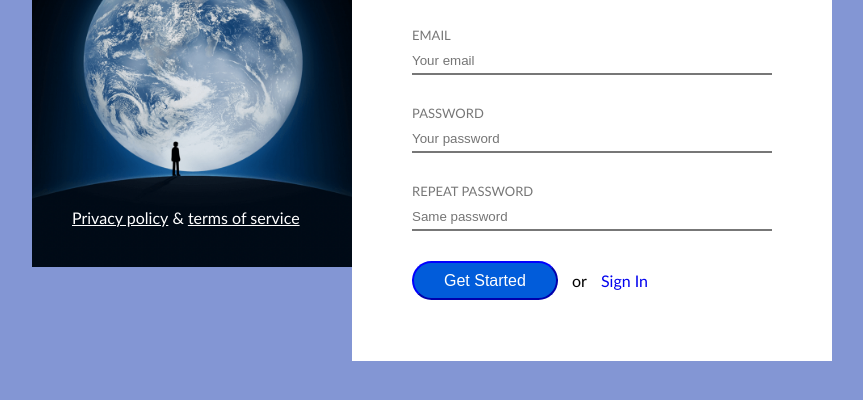
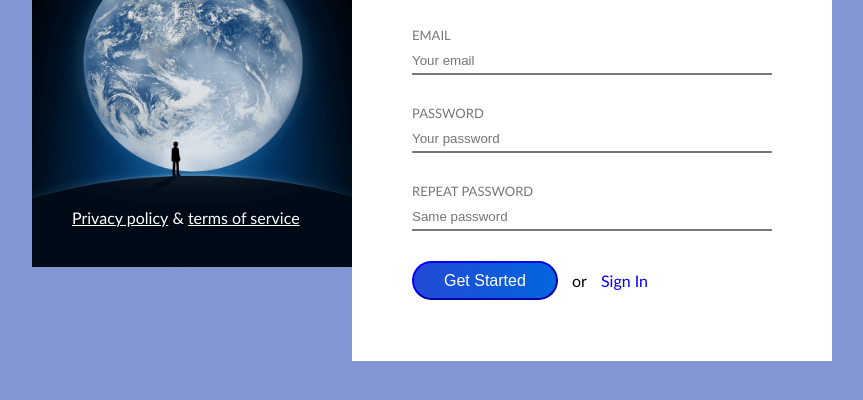
Before and after one commit to mkrivickas/sign-up, a website: page index.html in a window 1280 px wide. Shown: the part 230-630 px from the top of the page, without its empty margins (208-1071 px from the left). Drawn offline with Linux system fonts and the light colour scheme.

Commit message:
Linear gradient for button

```diff
--- a/css/button.css
+++ b/css/button.css
@@ -6,11 +6,13 @@
     padding-right: 30px;
     border-radius: 20px;
     border-color: #00f;
-    background-color: #015cda;
+    background: rgb(249, 76, 221);
+    background: linear-gradient(90deg, #234ad5 0%, #0265de 100%);
     color: #fff;
     cursor: pointer;
 }
 
 .btn:hover {
-    background-color: #36f;
+    background: #0265de;
+    background: linear-gradient(-90deg, #234ad5 0%, #0265de 100%);
 }
```
